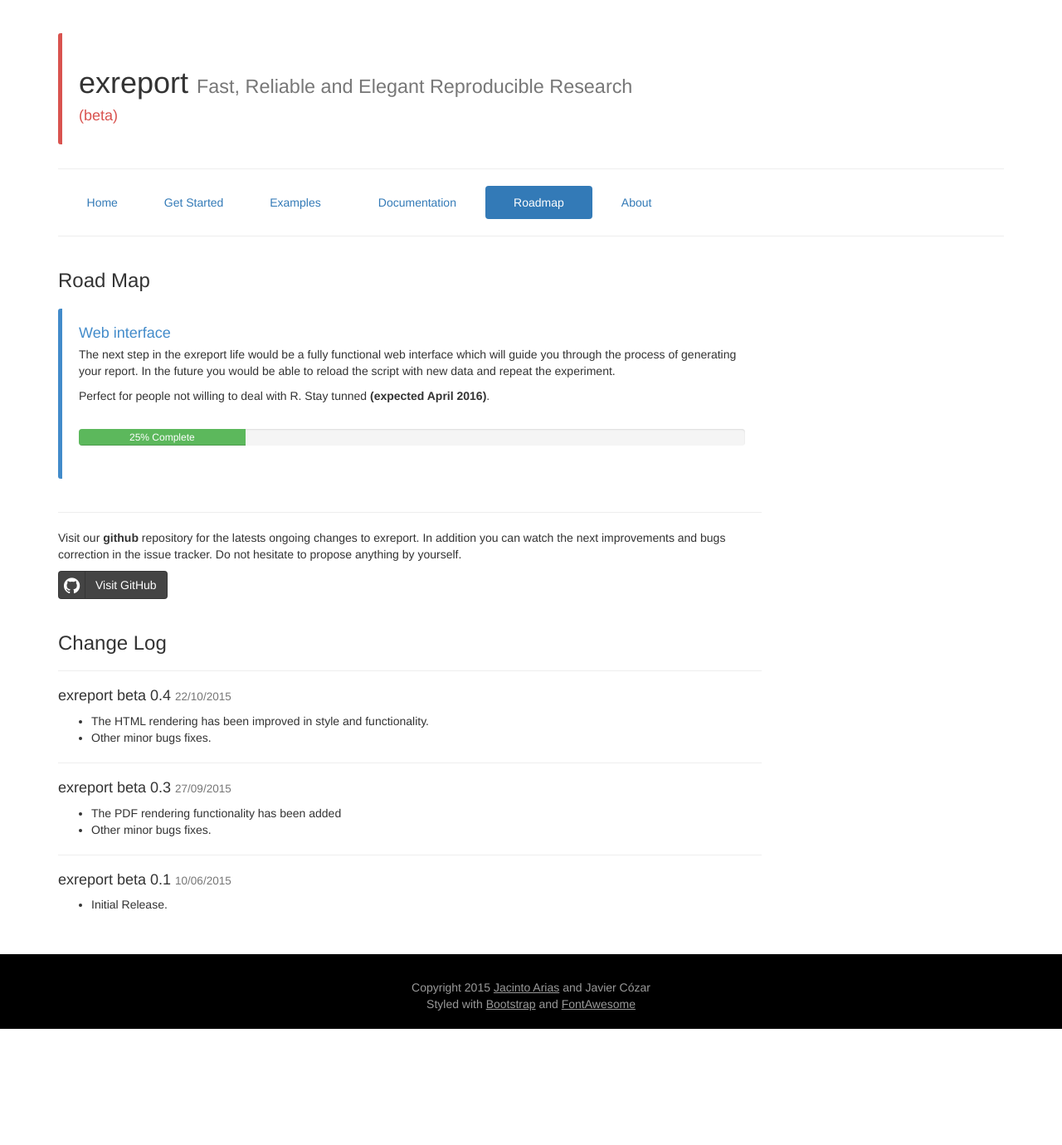
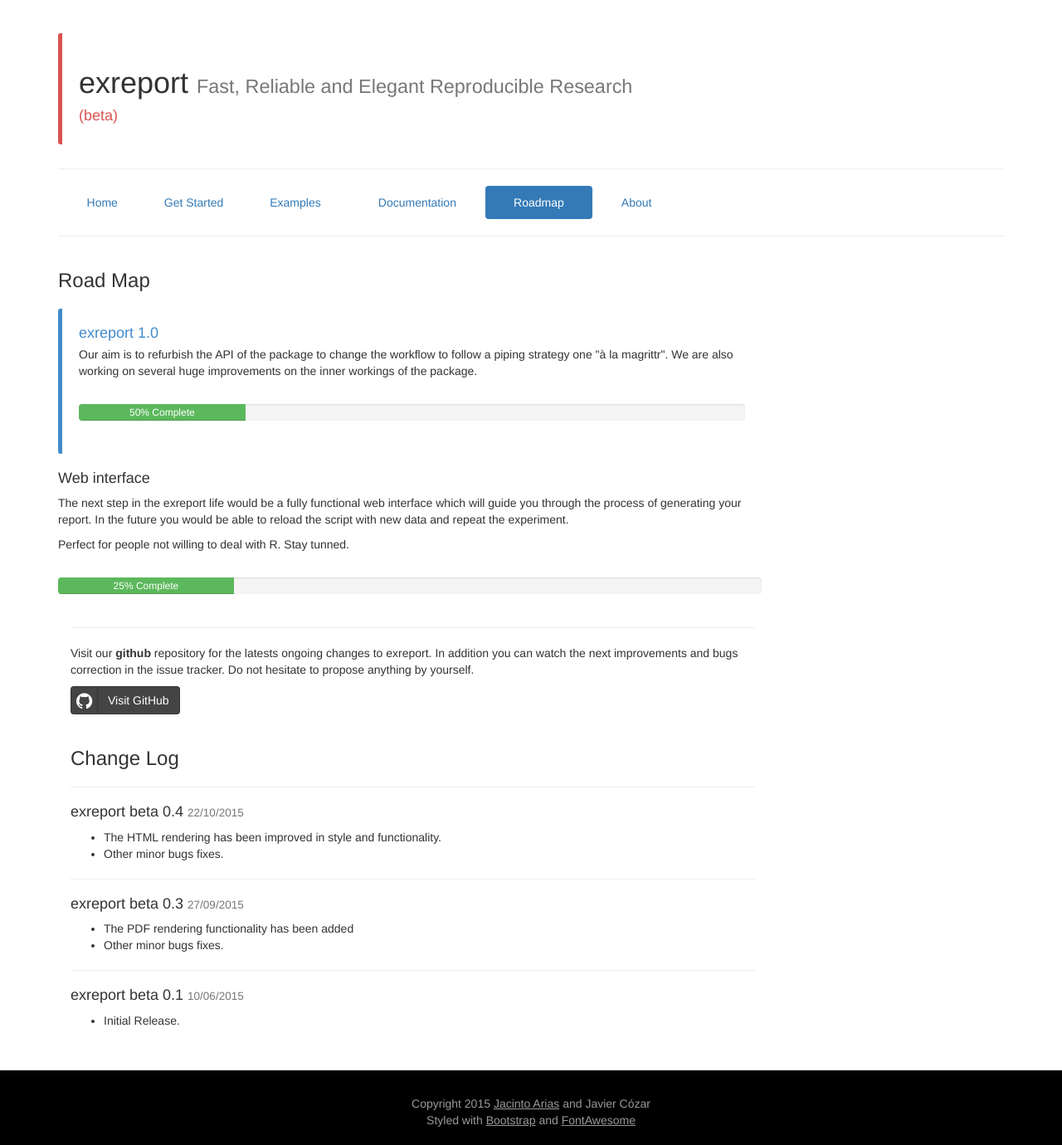
Before and after one commit to jacintoArias/exreport, a Jekyll site: the page built from docs/roadmap.html, in a window 1280 px wide. Shown: the whole page at 83% size. Built offline with Jekyll 4.4.1, drawn with Linux system fonts in a browser that asks for light colours; nearby versions of some CDN libraries; before the commit the page ends 1240 px from its top, so only the background shows below that.

Commit message:
Updated website readmap

```diff
--- a/docs/roadmap.html
+++ b/docs/roadmap.html
@@ -11,6 +11,22 @@ navigation_weight: 4
       <h3>Road Map</h3>
 
       <div class="bs-callout bs-callout-primary">
+
+        <h4>exreport 1.0 </h4>
+        <p>
+         Our aim is to refurbish the API of the package to change the workflow
+         to follow a piping strategy one "à la magrittr".
+         We are also working on several huge improvements on the inner workings of
+         the package.
+        </p>
+        <br>
+        <div class="progress">
+          <div class="progress-bar progress-bar-success" role="progressbar" aria-valuenow="25" aria-valuemin="0" aria-valuemax="100" style="width: 25%">
+              50% Complete
+          </div>
+        </div>
+      </div>
+
         <h4>Web interface</h4>
         <p>
          The next step in the exreport life would be a fully functional web interface
@@ -19,7 +35,7 @@ navigation_weight: 4
          the script with new data and repeat the experiment.
         </p>
         <p>
-          Perfect for people not willing to deal with R. Stay tunned <strong>(expected April 2016)</strong>.
+          Perfect for people not willing to deal with R. Stay tunned.
         </p>
         <br>
         <div class="progress">
```
